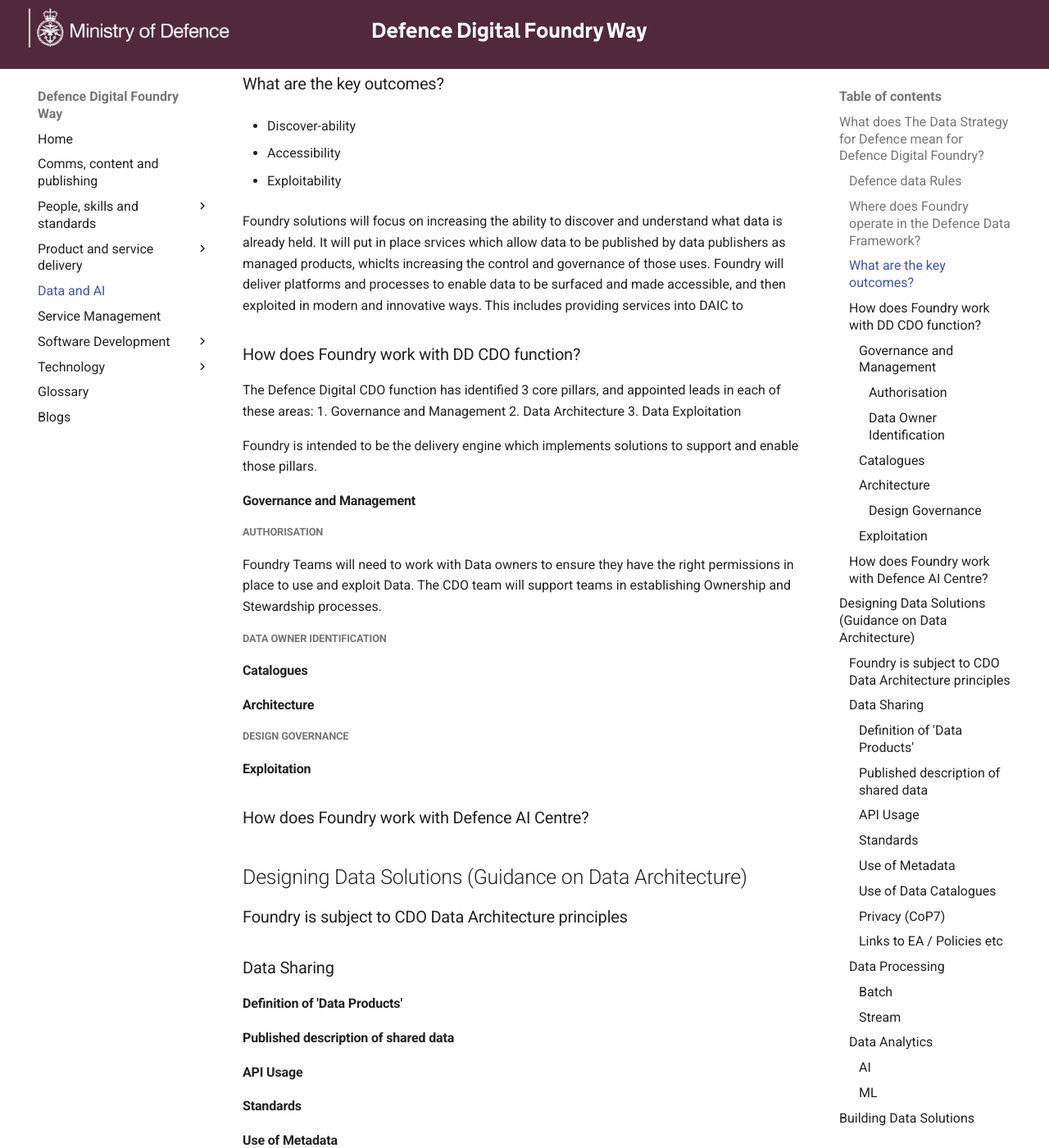
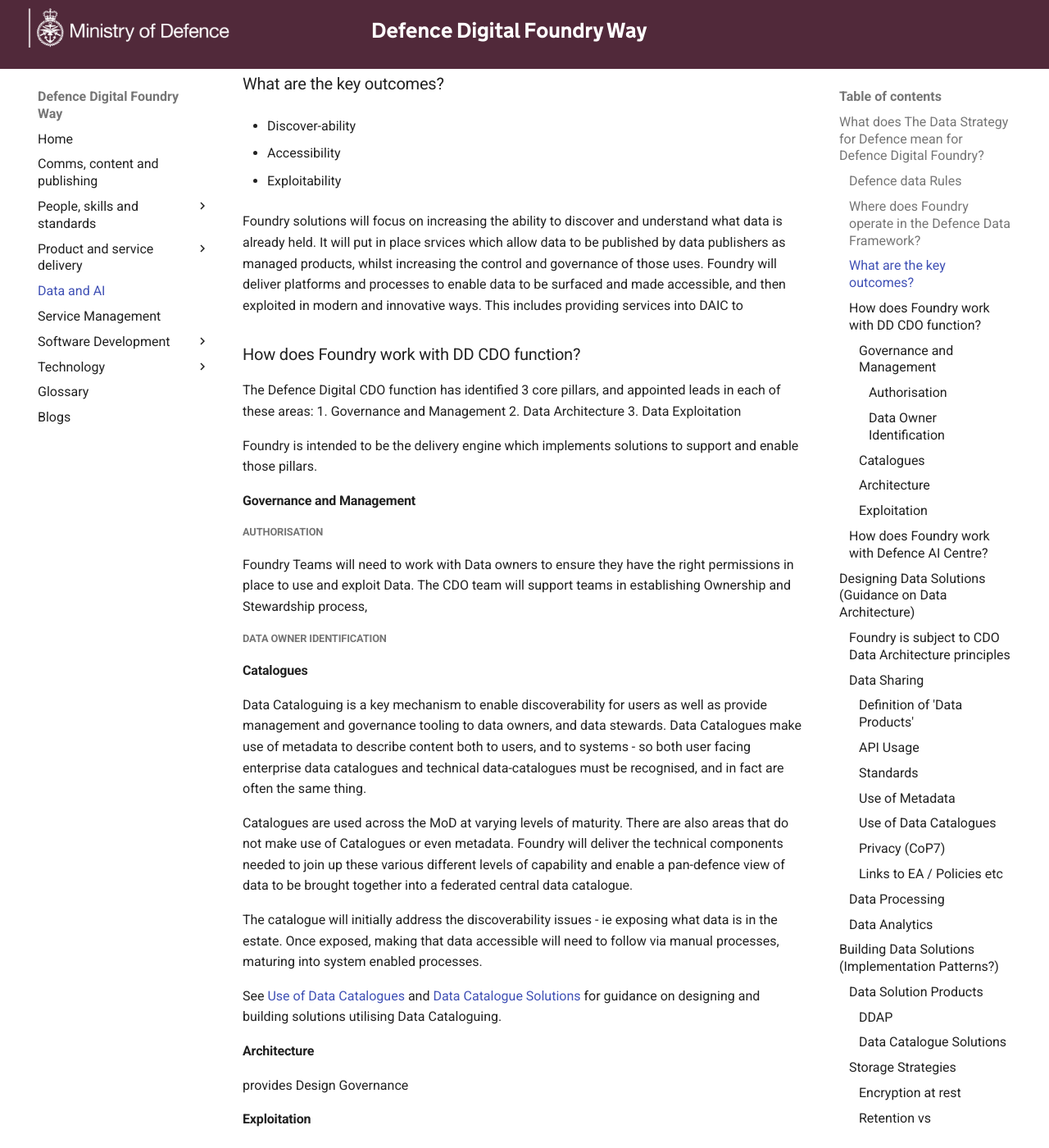
Before and after one commit to strudders-foundry/the-foundry-way, an MkDocs documentation site: the page built from docs/data-ai/index.md, in a window 1280 px wide and 1400 px high, scrolled down 1218 px. Shown: the whole window at 82% size. Built offline with MkDocs 1.6.1 and Material for MkDocs 9.7.7, drawn with Linux system fonts in a browser that asks for light colours; comment, search, counter and statistics services are not loaded; some of the changed text lies outside the part shown.

Commit message:
update data entry

```diff
--- a/docs/data-ai/index.md
+++ b/docs/data-ai/index.md
@@ -6,7 +6,7 @@
 
 # Data in Digital Foundry
 
-<!-- Add Introduction here-->
+<!-- Add Introduction here -->
 
 ## What does The Data Strategy for Defence mean for Defence Digital Foundry?
 
@@ -37,7 +37,7 @@
 
 - Exploitability
 
-Foundry solutions will focus on increasing the ability to discover and understand what data is already held. It will put in place srvices which allow data to be published by data publishers as managed products, whiclts increasing the control and governance of those uses. Foundry will deliver platforms and processes to enable data to be surfaced and made accessible, and then exploited in modern and innovative ways. This includes providing services into DAIC to
+Foundry solutions will focus on increasing the ability to discover and understand what data is already held. It will put in place srvices which allow data to be published by data publishers as managed products, whilst increasing the control and governance of those uses. Foundry will deliver platforms and processes to enable data to be surfaced and made accessible, and then exploited in modern and innovative ways. This includes providing services into DAIC to
 
 ### How does Foundry work with DD CDO function?
 
@@ -52,15 +52,23 @@
 
 ##### Authorisation
 
-Foundry Teams will need to work with Data owners to ensure they have the right permissions in place to use and exploit Data. The CDO team will support teams in establishing Ownership and Stewardship processes.
+Foundry Teams will need to work with Data owners to ensure they have the right permissions in place to use and exploit Data. The CDO team will support teams in establishing Ownership and Stewardship process,
 
 ##### Data Owner Identification
 
 #### Catalogues
 
+Data Cataloguing is a key mechanism to enable discoverability for users as well as provide management and governance tooling to data owners, and data stewards. Data Catalogues make use of metadata to describe content both to users, and to systems - so both user facing enterprise data catalogues and technical data-catalogues must be recognised, and in fact are often the same thing.
+
+Catalogues are used across the MoD at varying levels of maturity. There are also areas that do not make use of Catalogues or even metadata. Foundry will deliver the technical components needed to join up these various different levels of capability and enable a pan-defence view of data to be brought together into a federated central data catalogue.
+
+The catalogue will initially address the discoverability issues - ie exposing what data is in the estate. Once exposed, making that data accessible will need to follow via manual processes, maturing into system enabled processes.
+
+See [Use of Data Catalogues](#use-of-data-catalogues) and [Data Catalogue Solutions](#data-catalogue-solutions) for guidance on designing and building solutions utilising Data Cataloguing.
+
 #### Architecture
 
-##### Design Governance
+provides Design Governance
 
 #### Exploitation
 
@@ -74,7 +82,7 @@
 
 #### Definition of 'Data Products'
 
-#### Published description of shared data
+Published description of shared data
 
 #### API Usage
 
@@ -84,27 +92,45 @@
 
 #### Use of Data Catalogues
 
+See [Catalogues](#catalogues) above
+
+Foundry built solutions should consider data cataloguing from the outset; using data cataloguing to organise and manage its own data, how it will need to integrate into the federated data catalogue and how it may be able to consume data from other sources.
+
+See [Data Catalogue Solutions](#data-catalogue-solutions) for implementation guidance.
+
 #### Privacy (CoP7)
 
 #### Links to EA / Policies etc
 
 ### Data Processing
 
-#### Batch
-
-#### Stream
+- Batch
+- Stream
 
 ### Data Analytics
 
-#### AI
-
-#### ML
+- AI
+- ML
 
 ## Building Data Solutions (Implementation Patterns?)
 
 ### Data Solution Products
 
+Insert List of Data Components and/or link to Component library
+
 #### DDAP
+
+The Defence Data and Analytics Platform (DDAP) is a Data Platform designed to enable data to be ingested and
+
+#### Data Catalogue Solutions
+
+See [Catalogues](#catalogues) and [Use of Data Catalogues](#use-of-data-catalogues) above. Projects should decide on the best fit for their cataloguing requirements, whilst also ensuring their choice is able to integrate with the wider federated catalogue coherently (open standards, etc).
+
+The Strategic Technology choice for the federated catalogue is Informatica EDC (TBC)
+
+The [Data Publishing Service](product_page) provides mechanisms to allow programmes to expose their metadata into the federated catalogue using standard components
+
+The foundry offers the following catalogue components for use by projects...
 
 ### Storage Strategies
 
@@ -112,7 +138,7 @@
 
 #### Retention vs Housekeeping
 
-##### Tiers
+##### tiers
 
 ## Operating Data Solutions
 
@@ -126,10 +152,24 @@
 
 #### Making changes in Data Intensive systems
 
+Changes to systems which hold data need to take account of the data extant in that system. That is any changes to either the model or the view elements need to be backwardly compatible, either by being tolerant of data before the change and/or by updating data to match the new schema as part of the change. It is worth noting that changes to large volumes of data can take significant time so ideally those changes should be made out of line with application updates and/or outages in order to minimise required downtime - depending on the appropriate SLA for the application.
+
 ### OSM facets
+
+Things OSM expects from Foundry delivered solutions:
+- dock into 'backplane' within hosting solution rather than individual app integrations to Central Integration Layer (CIL)
+- OSM (Operational Service Management) requires alerts
+- CI/CD output should include OSM artefacts - service descriptions for users, service description and contact points for L1 support
 
 #### Metrics
 
+to be defined with Service Management framework V3 (SMFv3)
+
 ### Data Access Policies
 
-#### DCS
+In conjunction with CDO/data owner
+
+#### Data Centric Security (DCS)
+
+Relationship to Zero Trust Architecture (ZTA)
+Foundry guidance on DCS and ZTA - pockets of good, expand the pockets...
```
